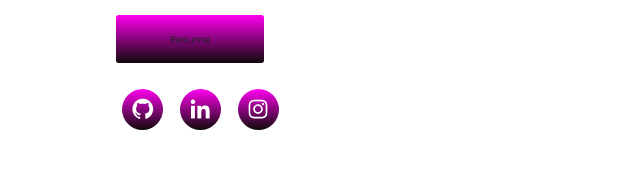
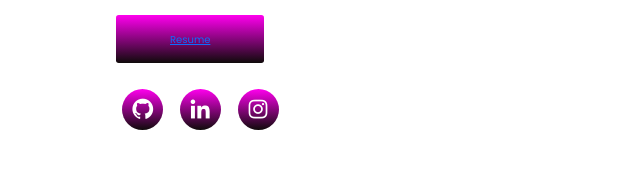
Before and after one commit to AjayD17/Portfolio, a plain HTML site: page index.html in a window 1280 px wide. Shown: the part 462-646 px from the top of the page, 0-640 px from the left. Drawn offline with nearby package versions, Linux system fonts and the light colour scheme; a small style sheet from the web is missing.

Commit message:
Portfolio

```diff
--- a/index.html
+++ b/index.html
@@ -34,7 +34,7 @@
             </div>
             <p style="text-align: justify;">Passionate full-stack developer with expertise in crafting dynamic and responsive web applications. Skilled in front-end and back-end technologies, bringing ideas to life with clean, efficient code. Enthusiastic about problem-solving and continuously learning new tools and frameworks. Committed to building seamless user experiences and scalable solutions.</p>
             <div class="btn-section">
-                <button class="btn" style="margin-bottom:2vh">Resume</button>
+                <button class="btn" style="margin-bottom:2vh"><a href="Img/Ajay (Resume).pdf">Resume</a></button>
             </div>
             <div class="social-media">
         <a href="https://github.com/AjayD17"><i class='bx bxl-github' style="--vlr:7"></i></a>
```
Also changed, not shown: 1 other file.
